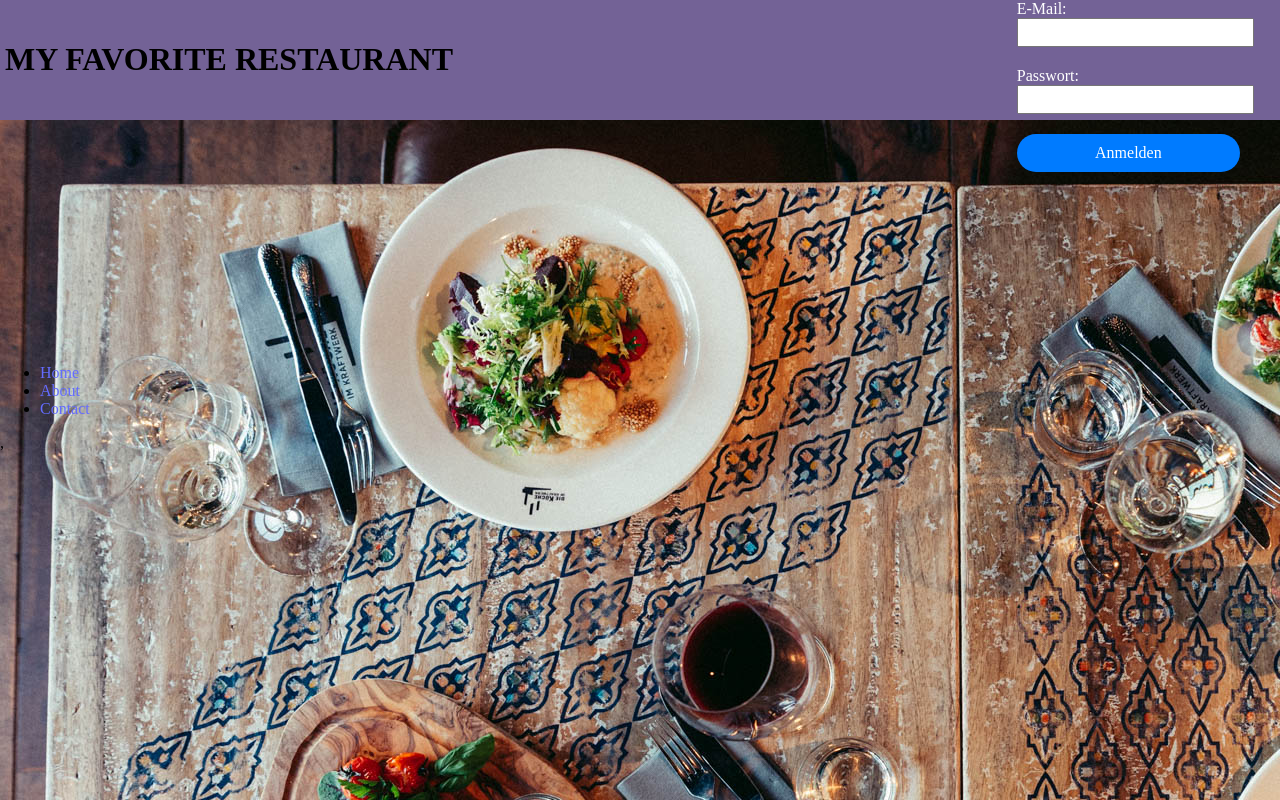
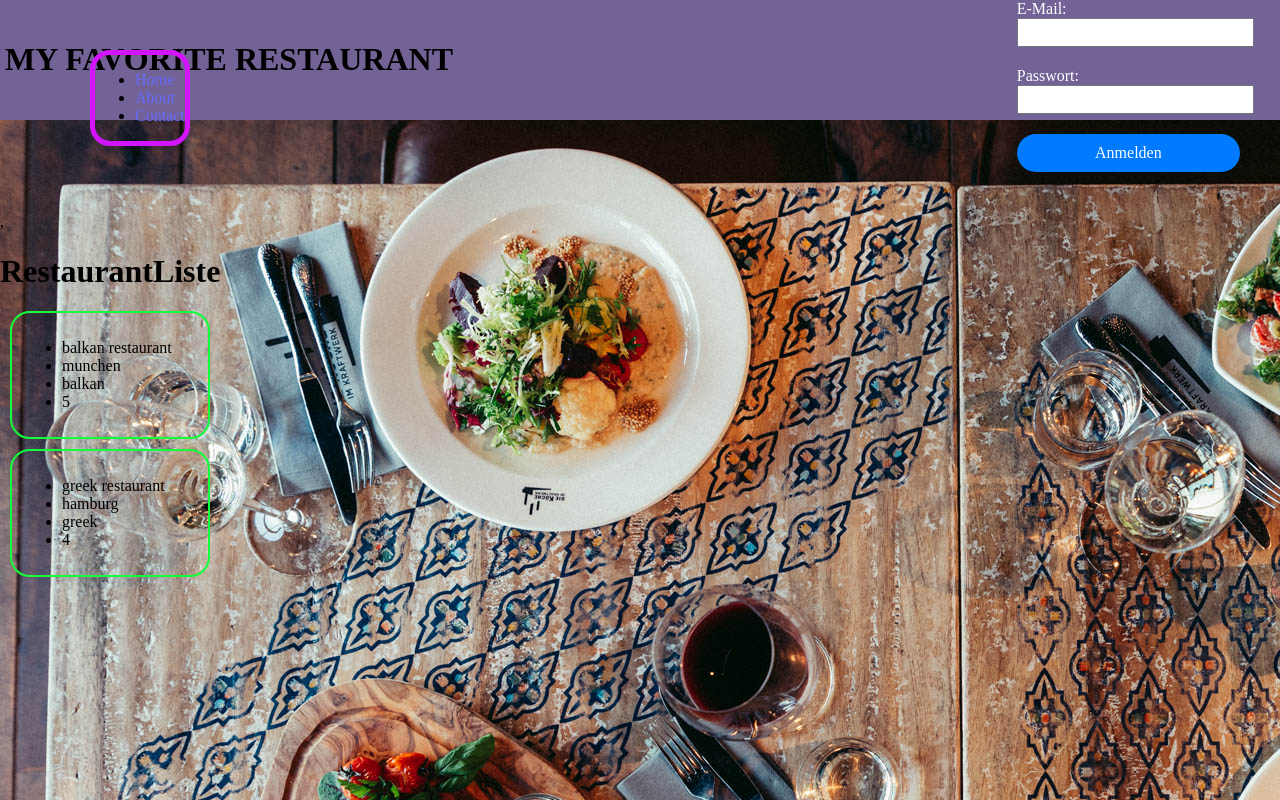
Before and after one commit to sanelasanela/grupe2, a React (Vite) app in the folder frontend/: page / in a window 1280 px wide. Built offline with nearby package versions, Linux system fonts and the light colour scheme.

Commit message:
Restaurant Card, RestaurantCSS used in APP

```diff
--- a/frontend/src/App.tsx
+++ b/frontend/src/App.tsx
@@ -1,27 +1,50 @@
 import {Login} from './components/Login.tsx';
 import Navbar from "./components/Navbar.tsx";
+import RestaurantCard from "./components/RestaurantCard.tsx";
+import {Restaurant} from "./Restaurant.ts";
+
+""
 /*
 import './assets/components/LoginCSS.css';
 */
 
+function App() {
+  Login();
+  Navbar();
+
+  const restaurant: Restaurant[] = [
+      {
+
+      "name": "balkan restaurant",
+      "location" : "munchen",
+      "kitchen": "balkan",
+      "review": 5
+  },
+      {
+          "name": "greek restaurant",
+          "location" : "hamburg",
+          "kitchen": "greek",
+          "review": 4
+      }
+  ]
+
+  return (
+      <div>
+          <>
+              <h1> RestaurantListe </h1>
+              {
+               restaurant.map(restaurant=> <RestaurantCard restaurant={restaurant}/>)
+              }
+          </>
 
 
-function App() {
-  Login();
-
-  return (
-      <>
-
-      <div>
         <div className="top-text">
           <h1>MY FAVORITE RESTAURANT </h1>
         </div>
+          <Navbar></Navbar>
+        <Login></Login>
 
-
-        <Login></Login>
-          <Navbar></Navbar>
       </div>
-      </>
 
   )
 }
--- a/frontend/src/components/Navbar.css
+++ b/frontend/src/components/Navbar.css
@@ -1,7 +1,9 @@
 .nav {
-    list-style: none;
-    margin: 0;
-    padding: 0;
-    display: flex;
-    justify-Content: center;
+    position: fixed;
+    top : 50px;
+    left: 90px;
+    Border: 5px solid #d414ff;
+    Border-radius: 20px;
+    Display: block;
+
 }
--- a/frontend/src/components/Navbar.tsx
+++ b/frontend/src/components/Navbar.tsx
@@ -1,16 +1,19 @@
 import {Link} from "react-router-dom";
 import './Navbar.css';
 
+
 function Navbar() {
     return (
+
 <nav>
-            <form className="nav">
+        <div className="nav">
                 <ul>
                     <li><Link to="/">Home</Link></li>
                     <li><Link to="/about">About</Link></li>
                     <li><Link to="/contact">Contact</Link></li>
                 </ul>
-            </form>
+        </div>
+
 </nav>
 );
 }
--- /dev/null
+++ b/frontend/src/components/RestaurantCSS.css
@@ -0,0 +1,9 @@
+.restaurantcard{
+
+    Border: 2px solid #14ff3b;
+    Border-radius: 20px;
+    Margin: 10px;
+    Padding: 10px;
+    Display: flex;
+    Flex-direction: column;
+}
--- a/frontend/src/components/RestaurantCard.tsx
+++ b/frontend/src/components/RestaurantCard.tsx
@@ -1,26 +1,20 @@
-
+import './RestaurantCSS.css';
 import {Restaurant} from "../Restaurant.ts";
 
 type Props = {
     restaurant : Restaurant,
-
 }
 
 
 function RestaurantCard( props : Props) {
     return (
-        <div className={"restaurantcard"}>
+        <div className="restaurantcard">
             <ul>
              <li> {props.restaurant.name}</li>
                 <li>{props.restaurant.location }</li>
                 <li> {props.restaurant.kitchen}</li>
                 <li>{props.restaurant.review}</li>
-
-
-
-
             </ul>
-
         </div>
     )
 }
--- a/frontend/src/main.tsx
+++ b/frontend/src/main.tsx
@@ -5,9 +5,11 @@ import './index.css'
 import {BrowserRouter} from "react-router-dom";
 
 ReactDOM.createRoot(document.getElementById('root')!).render(
-  <React.StrictMode>
-      <BrowserRouter >
-        <App />
-      </BrowserRouter>,
+
+
+<React.StrictMode>,
+  <BrowserRouter>
+    <App />
+  </BrowserRouter>
   </React.StrictMode>,
 )
```
Lines whose indentation alone changed are shown as unchanged.
